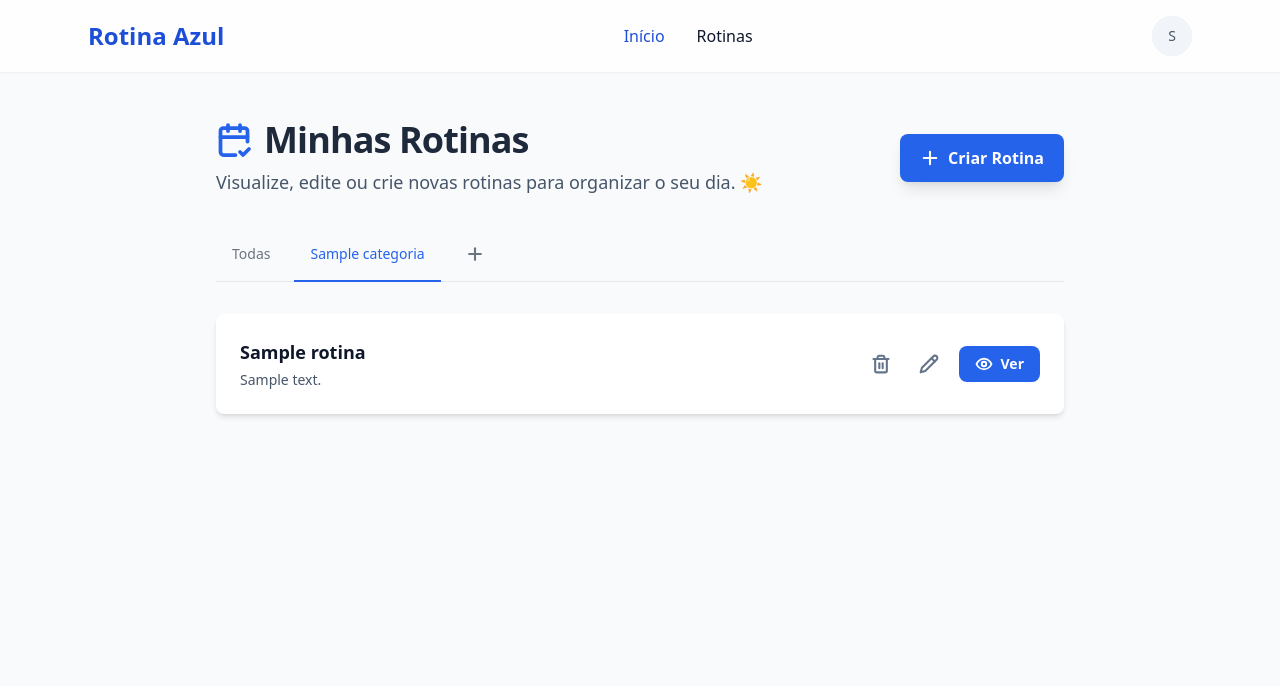
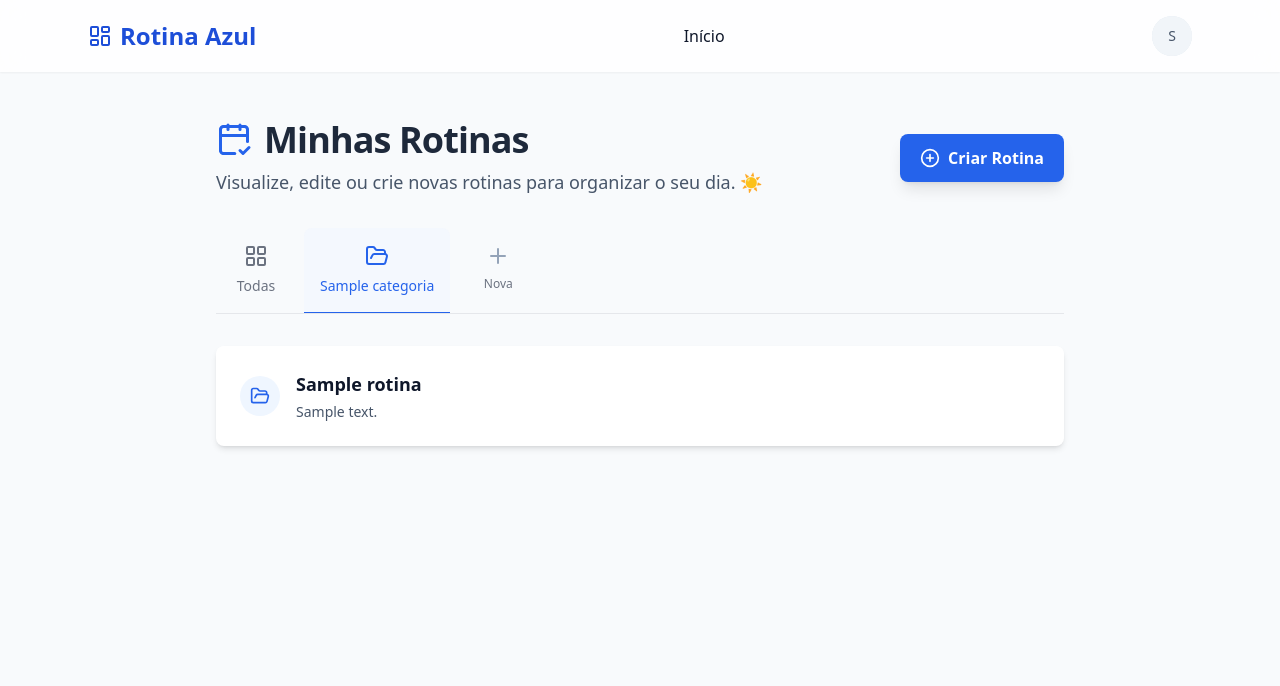
Before and after one commit to Tassy210/Gerador-de-Rotinas-Visuais, a Django app: page /categoria/1/ in a window 1280 px wide. Shown: the top 686 px of the page. Run offline with Django 5.2, Linux system fonts and the light colour scheme; a user stored in the database is signed in; tables that the repository leaves empty hold one stand-in row (values such as "Sample post"); some libraries are stand-ins or nearby versions.

Commit message:
Adição de ícones nas categorias (Ajustes visuais)

```diff
--- a/gerador_rotinas/rotinas/templates/rotinas/base.html
+++ b/gerador_rotinas/rotinas/templates/rotinas/base.html
@@ -3,58 +3,79 @@
 <html lang="pt-br">
 <head>
     <meta charset="UTF-8">
+    <meta name="viewport" content="width=device-width, initial-scale=1.0">
     <title>{% block title %}Rotina Azul{% endblock %}</title>
 
+    <!-- Tailwind CSS -->
     <script src="https://cdn.tailwindcss.com"></script>
 
+    <!-- Lucide Icons (Versão UMD específica e estável via jsDelivr) -->
+    <script src="https://cdn.jsdelivr.net/npm/lucide@0.344.0/dist/umd/lucide.min.js"></script>
+
+    <!-- Flowbite -->
     <link href="https://cdnjs.cloudflare.com/ajax/libs/flowbite/2.4.1/flowbite.min.css" rel="stylesheet" />
 
+    <!-- HTMX -->
     <script src="https://unpkg.com/htmx.org@1.9.10"></script>
 
+    <!-- SortableJS -->
     <script src="https://cdnjs.cloudflare.com/ajax/libs/Sortable/1.15.2/Sortable.min.js"></script>
 </head>
 
 <body class="bg-slate-50 text-slate-800 min-h-screen flex flex-col">
+    <!-- Navbar -->
     <nav class="bg-white/80 backdrop-blur-md shadow-sm sticky top-0 z-50">
         <div class="max-w-6xl mx-auto flex justify-between items-center px-6 py-4">
-            <a href="{% url 'home' %}" class="text-2xl font-bold text-blue-700">Rotina Azul</a>
+            <a href="{% url 'home' %}" class="text-2xl font-bold text-blue-700 flex items-center gap-2">
+                <!-- Ícone na Logo -->
+                <i data-lucide="layout-dashboard" class="w-6 h-6"></i>
+                Rotina Azul
+            </a>
 
+            <!-- Botão Mobile -->
             <button data-collapse-toggle="navbar-default" type="button" class="md:hidden inline-flex items-center p-2 w-10 h-10 justify-center text-slate-500 rounded-lg hover:bg-slate-100" aria-controls="navbar-default" aria-expanded="false">
                 <span class="sr-only">Abrir menu principal</span>
-                <svg class="w-5 h-5" aria-hidden="true" xmlns="http://www.w3.org/2000/svg" fill="none" viewBox="0 0 17 14"><path stroke="currentColor" stroke-linecap="round" stroke-linejoin="round" stroke-width="2" d="M1 1h15M1 7h15M1 13h15"/></svg>
+                <i data-lucide="menu" class="w-5 h-5"></i>
             </button>
 
             <div class="hidden w-full md:block md:w-auto" id="navbar-default">
                 <ul class="font-medium flex flex-col p-4 md:p-0 mt-4 border border-slate-100 rounded-lg bg-slate-50 md:flex-row md:space-x-8 md:mt-0 md:border-0 md:bg-transparent">
-                    <li><a href="" class="block py-2 px-3 text-white bg-blue-700 rounded md:bg-transparent md:text-blue-700 md:p-0" aria-current="page">Início</a></li>
-                    <li><a href="" class="block py-2 px-3 text-slate-900 rounded hover:bg-slate-100 md:hover:bg-transparent md:border-0 md:hover:text-blue-700 md:p-0">Rotinas</a></li>
+                    <li><a href="{% url 'home' %}" class="block py-2 px-3 text-slate-900 rounded hover:bg-slate-100 md:hover:bg-transparent md:border-0 md:hover:text-blue-700 md:p-0">Início</a></li>
+                    <!-- Adicione mais links aqui se precisar -->
                 </ul>
             </div>
+
             <div class="flex items-center">
                 {% if user.is_authenticated %}
                     <div>
                         <button id="dropdownUserAvatarButton" data-dropdown-toggle="dropdown-user" class="flex text-sm bg-slate-200 rounded-full md:me-0 focus:ring-4 focus:ring-slate-300" type="button">
                             <span class="sr-only">Abrir menu de usuário</span>
-                <div class="relative inline-flex items-center justify-center w-10 h-10 overflow-hidden bg-slate-100 rounded-full dark:bg-slate-600">
-                    <span class="font-medium text-slate-600 dark:text-slate-300">{{ user.username|first|upper }}</span>
+                            <div class="relative inline-flex items-center justify-center w-10 h-10 overflow-hidden bg-slate-100 rounded-full">
+                                <span class="font-medium text-slate-600">{{ user.username|first|upper }}</span>
                             </div>
                         </button>
 
                         <div id="dropdown-user" class="z-10 hidden bg-white divide-y divide-slate-100 rounded-lg shadow w-44">
                             <div class="px-4 py-3 text-sm text-slate-900">
                                 <div>{{ user.first_name }} {{ user.last_name }}</div>
-                    <div class="font-medium truncate">{{ user.email }}</div>
+                                <div class="font-medium truncate text-xs text-slate-500">{{ user.email }}</div>
                             </div>
                             <ul class="py-2" aria-labelledby="dropdownUserAvatarButton">
                                 <li>
-                        <a href="{% url 'home' %}" class="block px-4 py-2 text-sm text-slate-700 hover:bg-slate-100">Minhas Rotinas</a>
+                                    <a href="{% url 'home' %}" class="block px-4 py-2 text-sm text-slate-700 hover:bg-slate-100 flex items-center gap-2">
+                                        <i data-lucide="layout-grid" class="w-4 h-4"></i> Minhas Rotinas
+                                    </a>
                                 </li>
                                 <li>
-                        <a href="{% url 'editar_perfil' %}" class="block px-4 py-2 text-sm text-slate-700 hover:bg-slate-100">Editar Perfil</a>
+                                    <a href="{% url 'editar_perfil' %}" class="block px-4 py-2 text-sm text-slate-700 hover:bg-slate-100 flex items-center gap-2">
+                                        <i data-lucide="user" class="w-4 h-4"></i> Editar Perfil
+                                    </a>
                                 </li>
                             </ul>
                             <div class="py-1">
-                <a href="{% url 'logout' %}" class="block px-4 py-2 text-sm text-slate-700 hover:bg-slate-100">Sair</a>
+                                <a href="{% url 'logout' %}" class="block px-4 py-2 text-sm text-slate-700 hover:bg-slate-100 flex items-center gap-2 text-red-600">
+                                    <i data-lucide="log-out" class="w-4 h-4"></i> Sair
+                                </a>
                             </div>
                         </div>
                     </div>
@@ -78,5 +99,30 @@
     </footer>
 
      <script src="https://cdnjs.cloudflare.com/ajax/libs/flowbite/2.4.1/flowbite.min.js"></script>
+
+     <!-- SCRIPT DE INICIALIZAÇÃO CORRIGIDO E COM LOGS -->
+     <script>
+        function initIcons() {
+            if (typeof lucide !== 'undefined') {
+                lucide.createIcons();
+                console.log("✅ Lucide Icons renderizados com sucesso!");
+            } else {
+                console.error("❌ ERRO: A biblioteca Lucide Icons não foi carregada. Verifique sua conexão ou o link do script.");
+            }
+        }
+
+        // Tenta rodar assim que o script carregar
+        initIcons();
+
+        // Garante que rode quando o HTML estiver 100% pronto
+        document.addEventListener("DOMContentLoaded", function() {
+            initIcons();
+        });
+
+        // Garante que rode depois de qualquer troca do HTMX
+        document.body.addEventListener('htmx:afterSwap', function(evt) {
+            initIcons();
+        });
+     </script>
 </body>
 </html>
--- a/gerador_rotinas/rotinas/templates/rotinas/home.html
+++ b/gerador_rotinas/rotinas/templates/rotinas/home.html
@@ -4,42 +4,58 @@
 {% block title %}Minhas Rotinas - {{ block.super }}{% endblock %}
 
 {% block content %}
+<script src="https://cdn.jsdelivr.net/npm/lucide@0.344.0/dist/umd/lucide.min.js"></script>
+
 <div class="max-w-4xl mx-auto w-full px-4 sm:px-6 py-12">
 
     <header class="flex flex-col md:flex-row justify-between items-start md:items-center mb-8">
         <div>
             <h1 class="text-4xl font-extrabold text-slate-800 tracking-tight flex items-center">
-                <svg xmlns="http://www.w3.org/2000/svg" width="36" height="36" viewBox="0 0 24 24" fill="none" stroke="currentColor" stroke-width="2.5" stroke-linecap="round" stroke-linejoin="round" class="lucide lucide-calendar-check-2 mr-3 text-blue-600"><path d="M8 2v4"/><path d="M16 2v4"/><path d="M21 13V6a2 2 0 0 0-2-2H5a2 2 0 0 0-2 2v14a2 2 0 0 0 2 2h8"/><path d="M3 10h18"/><path d="m16 20 2 2 4-4"/></svg>
+                <i data-lucide="calendar-check-2" class="mr-3 text-blue-600 w-9 h-9"></i>
                 Minhas Rotinas
             </h1>
             <p class="mt-2 text-lg text-slate-600">Visualize, edite ou crie novas rotinas para organizar o seu dia. ☀️</p>
         </div>
-        <a href="{% url 'criar_rotina' %}" class="mt-4 md:mt-0 inline-flex items-center justify-center px-5 py-3 bg-blue-600 text-white font-bold rounded-lg hover:bg-blue-700 transition-colors shadow-lg hover:shadow-xl transform hover:-translate-y-0.5">
-            <svg class="w-5 h-5 mr-2" xmlns="http://www.w3.org/2000/svg" fill="none" viewBox="0 0 24 24" stroke-width="2.5" stroke="currentColor">
-                <path stroke-linecap="round" stroke-linejoin="round" d="M12 4.5v15m7.5-7.5h-15" />
-            </svg>
+        <a href="{% url 'criar_rotina' %}" class="mt-4 md:mt-0 inline-flex items-center justify-center px-5 py-3 bg-blue-600 text-white font-bold rounded-lg hover:bg-blue-700 transition-colors shadow-lg hover:shadow-xl transform hover:-translate-y-0.5 gap-2">
+            <i data-lucide="plus-circle" class="w-5 h-5"></i>
             Criar Rotina
         </a>
     </header>
 
-    <div class="border-b border-gray-200 mb-8">
-        <ul class="flex flex-wrap -mb-px text-sm font-medium text-center text-gray-500">
+    <div class="border-b border-gray-200 mb-8 overflow-x-auto">
+        <ul class="flex flex-nowrap sm:flex-wrap -mb-px text-sm font-medium text-center text-gray-500">
+
             <li class="me-2">
-                <a href="{% url 'home' %}" class="inline-flex items-center justify-center p-4 border-b-2 rounded-t-lg group {% if not categoria_selecionada_id %}text-blue-600 border-blue-600 active{% else %}border-transparent hover:text-gray-600 hover:border-gray-300{% endif %}">
+                <a href="{% url 'home' %}" class="inline-flex flex-col items-center justify-center p-4 border-b-2 rounded-t-lg group gap-2 min-w-[80px]
+                {% if not categoria_selecionada_id %}
+                    text-blue-600 border-blue-600 active bg-blue-50/50
+                {% else %}
+                    border-transparent hover:text-gray-600 hover:border-gray-300 hover:bg-gray-50
+                {% endif %}">
+                    <i data-lucide="layout-grid" class="w-6 h-6"></i>
                     Todas
                 </a>
             </li>
+
             {% for categoria in categorias %}
             <li class="me-2">
-                <a href="{% url 'home_filtrada' categoria.id %}" class="inline-flex items-center justify-center p-4 border-b-2 rounded-t-lg group {% if categoria.id == categoria_selecionada_id %}text-blue-600 border-blue-600 active{% else %}border-transparent hover:text-gray-600 hover:border-gray-300{% endif %}">
+                <a href="{% url 'home_filtrada' categoria.id %}" class="inline-flex flex-col items-center justify-center p-4 border-b-2 rounded-t-lg group gap-2 min-w-[80px]
+                {% if categoria.id == categoria_selecionada_id %}
+                    text-blue-600 border-blue-600 active bg-blue-50/50
+                {% else %}
+                    border-transparent hover:text-gray-600 hover:border-gray-300 hover:bg-gray-50
+                {% endif %}">
+                    <i data-lucide="{{ categoria.icone_lucide }}" class="w-6 h-6"></i>
                     {{ categoria.nome }}
                 </a>
             </li>
             {% endfor %}
+
             <li class="me-2">
-                <button type="button" data-modal-target="create-category-modal" data-modal-toggle="create-category-modal" class="inline-flex items-center justify-center p-4 border-b-2 border-transparent rounded-t-lg hover:text-blue-600 hover:border-blue-300 group" title="Criar Nova Categoria">
-                    <svg class="w-5 h-5" xmlns="http://www.w3.org/2000/svg" viewBox="0 0 24 24" fill="none" stroke="currentColor" stroke-width="2.5" stroke-linecap="round" stroke-linejoin="round"><path d="M5 12h14"/><path d="M12 5v14"/></svg>
-                    <span class="sr-only">Criar Nova Categoria</span>
+                <button type="button" data-modal-target="create-category-modal" data-modal-toggle="create-category-modal" class="inline-flex flex-col items-center justify-center p-4 border-b-2 border-transparent rounded-t-lg hover:text-blue-600 hover:border-blue-300 hover:bg-gray-50 group gap-2 min-w-[80px]" title="Criar Nova Categoria">
+                    <i data-lucide="plus" class="w-6 h-6 text-slate-400 group-hover:text-blue-600"></i>
+                    <span class="sr-only">Criar Nova</span>
+                    <span class="text-xs">Nova</span>
                 </button>
             </li>
         </ul>
@@ -48,22 +64,43 @@
     <div class="bg-white rounded-lg shadow-md">
         <ul class="divide-y divide-slate-200">
             {% for rotina in rotinas %}
-            <li class="flex items-center justify-between p-4 sm:p-6 hover:bg-slate-50 transition-colors duration-200">
+            <li class="flex items-center justify-between p-4 sm:p-6 hover:bg-slate-50 transition-colors duration-200 group">
                 <div class="flex items-center flex-grow min-w-0">
+
+                    <div class="flex-shrink-0 mr-4">
+                        {% if rotina.categoria %}
+                            <div class="h-10 w-10 rounded-full bg-blue-50 flex items-center justify-center text-blue-600">
+                                <i data-lucide="{{ rotina.categoria.icone_lucide }}" class="w-5 h-5"></i>
+                            </div>
+                        {% else %}
+                            <div class="h-10 w-10 rounded-full bg-slate-100 flex items-center justify-center text-slate-400">
+                                <i data-lucide="layout-list" class="w-5 h-5"></i>
+                            </div>
+                        {% endif %}
+                    </div>
+
                     <div class="flex-grow">
-                        <h2 class="text-lg font-bold text-slate-900 truncate">{{ rotina.titulo }}</h2>
+                        <div class="flex items-center gap-2">
+                             <h2 class="text-lg font-bold text-slate-900 truncate">{{ rotina.titulo }}</h2>
+                             {% if not categoria_selecionada_id and rotina.categoria %}
+                                <span class="hidden sm:inline-flex items-center px-2 py-0.5 rounded text-xs font-medium bg-slate-100 text-slate-600">
+                                    {{ rotina.categoria.nome }}
+                                </span>
+                             {% endif %}
+                        </div>
                         <p class="text-sm text-slate-600 mt-1 truncate">{{ rotina.descricao|truncatewords:20 }}</p>
                     </div>
                 </div>
-                <div class="flex items-center space-x-2 sm:space-x-3 ml-4 flex-shrink-0">
-                    <a href="{% url 'deletar_rotina' rotina.pk %}" class="p-2 text-slate-500 hover:bg-red-100 hover:text-red-700 rounded-full transition-colors" title="Deletar Rotina">
-                        <svg xmlns="http://www.w3.org/2000/svg" width="20" height="20" viewBox="0 0 24 24" fill="none" stroke="currentColor" stroke-width="2.5" stroke-linecap="round" stroke-linejoin="round" class="lucide lucide-trash-2"><path d="M3 6h18"/><path d="M19 6v14a2 2 0 0 1-2 2H7a2 2 0 0 1-2-2V6m3 0V4a2 2 0 0 1 2-2h4a2 2 0 0 1 2 2v2"/><path d="M10 11v6"/><path d="M14 11v6"/></svg>
+
+                <div class="flex items-center space-x-2 sm:space-x-3 ml-4 flex-shrink-0 opacity-100 sm:opacity-0 sm:group-hover:opacity-100 transition-opacity">
+                    <a href="{% url 'deletar_rotina' rotina.pk %}" class="p-2 text-slate-400 hover:bg-red-50 hover:text-red-600 rounded-full transition-colors" title="Deletar Rotina">
+                        <i data-lucide="trash-2" class="w-5 h-5"></i>
                     </a>
-                    <a href="{% url 'editar_rotina' rotina.pk %}" class="p-2 text-slate-500 hover:bg-slate-200 hover:text-slate-800 rounded-full transition-colors" title="Editar Rotina">
-                        <svg xmlns="http://www.w3.org/2000/svg" width="20" height="20" viewBox="0 0 24 24" fill="none" stroke="currentColor" stroke-width="2.5" stroke-linecap="round" stroke-linejoin="round" class="lucide lucide-pencil"><path d="M17 3a2.85 2.83 0 1 1 4 4L7.5 20.5 2 22l1.5-5.5Z"/><path d="m15 5 4 4"/></svg>
+                    <a href="{% url 'editar_rotina' rotina.pk %}" class="p-2 text-slate-400 hover:bg-blue-50 hover:text-blue-600 rounded-full transition-colors" title="Editar Rotina">
+                        <i data-lucide="pencil" class="w-5 h-5"></i>
                     </a>
-                    <a href="{% url 'visualizar_rotina' rotina.pk %}" class="inline-flex items-center px-4 py-2 bg-blue-600 text-white text-sm font-semibold rounded-lg hover:bg-blue-700 transition-colors" title="Visualizar Rotina">
-                        <svg xmlns="http://www.w3.org/2000/svg" width="18" height="18" viewBox="0 0 24 24" fill="none" stroke="currentColor" stroke-width="2.5" stroke-linecap="round" stroke-linejoin="round" class="lucide lucide-eye mr-2"><path d="M2 12s3-7 10-7 10 7 10 7-3 7-10 7-10-7-10-7Z"/><circle cx="12" cy="12" r="3"/></svg>
+                    <a href="{% url 'visualizar_rotina' rotina.pk %}" class="inline-flex items-center px-4 py-2 bg-slate-100 text-slate-700 hover:text-blue-700 hover:bg-blue-50 text-sm font-semibold rounded-lg transition-colors border border-slate-200" title="Visualizar Rotina">
+                        <i data-lucide="eye" class="w-4 h-4 mr-2"></i>
                         Ver
                     </a>
                 </div>
@@ -78,7 +115,8 @@
                         Parece que você ainda não criou nenhuma rotina. Que tal começar agora? ✨
                     {% endif %}
                 </p>
-                <a href="{% url 'criar_rotina' %}" class="mt-6 inline-flex items-center px-6 py-3 bg-blue-600 text-white font-bold rounded-lg hover:bg-blue-700 shadow-lg hover:shadow-xl transform hover:-translate-y-0.5 transition-all">
+                <a href="{% url 'criar_rotina' %}" class="mt-6 inline-flex items-center px-6 py-3 bg-blue-600 text-white font-bold rounded-lg hover:bg-blue-700 shadow-lg hover:shadow-xl transform hover:-translate-y-0.5 transition-all gap-2">
+                    <i data-lucide="plus-circle" class="w-5 h-5"></i>
                     Criar Rotina
                 </a>
             </div>
@@ -87,29 +125,31 @@
     </div>
 </div>
 
-<div id="create-category-modal" tabindex="-1" aria-hidden="true" class="hidden overflow-y-auto overflow-x-hidden fixed top-0 right-0 left-0 z-50 justify-center items-center w-full md:inset-0 h-[calc(100%-1rem)] max-h-full">
+<div id="create-category-modal" tabindex="-1" aria-hidden="true" class="hidden overflow-y-auto overflow-x-hidden fixed top-0 right-0 left-0 z-50 justify-center items-center w-full md:inset-0 h-[calc(100%-1rem)] max-h-full backdrop-blur-sm bg-gray-900/50">
     <div class="relative p-4 w-full max-w-md max-h-full">
-        <div class="relative bg-white rounded-lg shadow">
+        <div class="relative bg-white rounded-xl shadow-2xl">
             <div class="flex items-center justify-between p-4 md:p-5 border-b rounded-t">
-                <h3 class="text-xl font-semibold text-gray-900">
+                <h3 class="text-xl font-bold text-gray-900 flex items-center gap-2">
+                    <i data-lucide="folder-plus" class="w-5 h-5 text-blue-600"></i>
                     Criar Nova Categoria
                 </h3>
-                <button type="button" class="text-gray-400 bg-transparent hover:bg-gray-200 hover:text-gray-900 rounded-lg text-sm w-8 h-8 ms-auto inline-flex justify-center items-center" data-modal-hide="create-category-modal">
-                    <svg class="w-3 h-3" aria-hidden="true" xmlns="http://www.w3.org/2000/svg" fill="none" viewBox="0 0 14 14"><path stroke="currentColor" stroke-linecap="round" stroke-linejoin="round" stroke-width="2" d="m1 1 6 6m0 0 6 6M7 7l6-6M7 7l-6 6"/></svg>
+                <button type="button" class="text-gray-400 bg-transparent hover:bg-gray-100 hover:text-gray-900 rounded-lg text-sm w-8 h-8 ms-auto inline-flex justify-center items-center" data-modal-hide="create-category-modal">
+                    <i data-lucide="x" class="w-4 h-4"></i>
                     <span class="sr-only">Fechar modal</span>
                 </button>
             </div>
             <form method="POST" action="{% url 'home' %}" class="p-4 md:p-5">
                 {% csrf_token %}
                 <div>
-                    <label for="{{ categoria_form.nome.id_for_label }}" class="block mb-2 text-sm font-medium text-gray-900">Nome da Categoria</label>
+                    <label for="{{ categoria_form.nome.id_for_label }}" class="block mb-2 text-sm font-bold text-gray-700">Nome da Categoria</label>
                     {{ categoria_form.nome }}
 
                     {% for error in categoria_form.nome.errors %}
                         <p class="text-red-600 text-sm mt-1">{{ error }}</p>
                     {% endfor %}
-                    </div>
-                <button type="submit" class="w-full mt-4 text-white bg-blue-700 hover:bg-blue-800 focus:ring-4 focus:outline-none focus:ring-blue-300 font-medium rounded-lg text-sm px-5 py-2.5 text-center">
+                </div>
+                <button type="submit" class="w-full mt-6 text-white bg-blue-600 hover:bg-blue-700 focus:ring-4 focus:outline-none focus:ring-blue-300 font-bold rounded-lg text-sm px-5 py-3 text-center transition-colors flex justify-center items-center gap-2">
+                    <i data-lucide="save" class="w-4 h-4"></i>
                     Salvar Categoria
                 </button>
             </form>
@@ -117,4 +157,8 @@
     </div>
 </div>
 
+<script>
+    lucide.createIcons();
+</script>
+
 {% endblock %}
```
Also changed, not shown: gerador_rotinas/rotinas/models.py (+18 -10 lines). Lines whose indentation alone changed are shown as unchanged.
